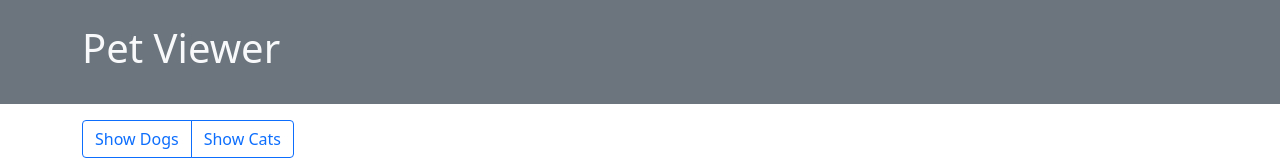
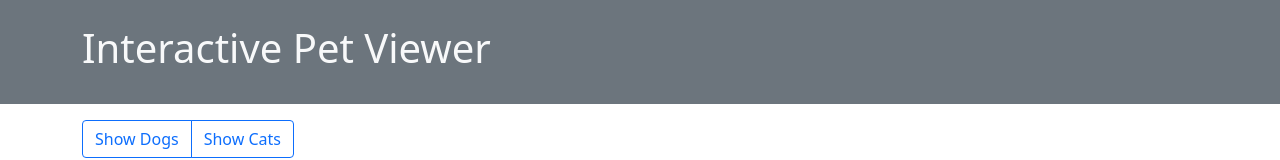
Before and after one commit to amiyarenavikar/lis549-sp22-exercise-09-amiyarenavikar, a plain HTML site: page index.html in a window 1280 px wide. Shown: the top 160 px of the page. Drawn offline with nearby package versions, Linux system fonts and the light colour scheme.

Commit message:
Imported jQuery Library & changed h1 element

```diff
--- a/index.html
+++ b/index.html
@@ -46,6 +46,7 @@
   <footer class="container"></footer>
 
   <!-- include script files here! -->
+  <script src="https://code.jquery.com/jquery-3.6.0.min.js"></script>
   <script type="text/javascript" src="js/index.js"></script>
 
 </body>
--- a/js/index.js
+++ b/js/index.js
@@ -33,7 +33,8 @@ console.log(numVowelsInName);
 
 //Create a variable `h1Elememt` that refers to the `<h1>` element in the DOM.
 //Then change the text of that element
-
+let h1Element = $('h1');
+h1Element.text("Interactive Pet Viewer");
 
 
 
```
